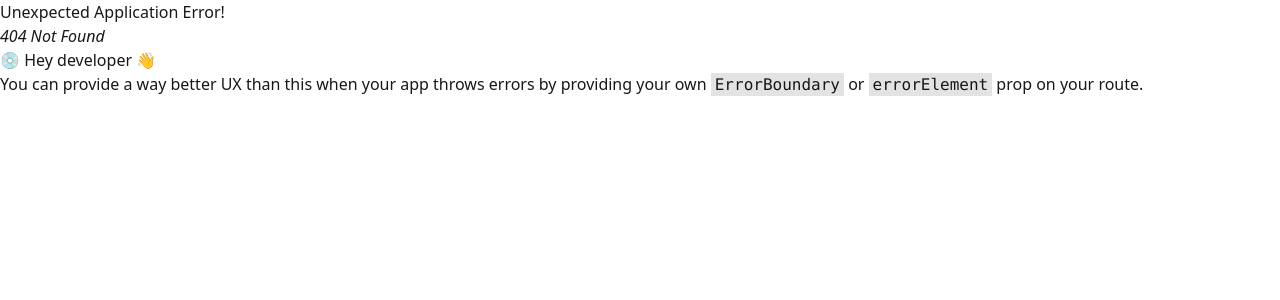
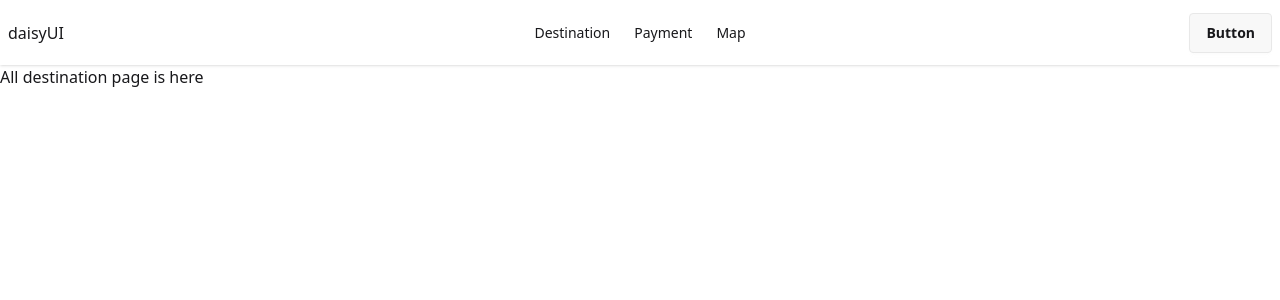
Before and after one commit to kousar-21/demo-redux-project, a React (Vite) app: page /destination in a window 1280 px wide. Before the commit this address had no page. Shown: the top 300 px of the page. Built offline with nearby package versions, Linux system fonts and the light colour scheme.

Commit message:
modified in route

```diff
--- a/src/Component/Navbar/Navbar.jsx
+++ b/src/Component/Navbar/Navbar.jsx
@@ -2,11 +2,13 @@ import React from 'react';
 import { Link } from 'react-router';
 
 const Navbar = () => {
-    const links = <>
-    <li><Link to="">Destination2</Link></li>
-    <li><Link to="">Destination3</Link></li>
-    <li><Link to="">Destination4</Link></li>
-    </>
+    const links = (
+        <>
+            <li><Link to="/destination">Destination</Link></li>
+            <li><Link to="/payment">Payment</Link></li>
+            <li><Link to="/map">Map</Link></li>
+        </>
+    )
     return (
         <div>
             <div className="navbar bg-base-100 shadow-sm">
--- a/src/Component/NewDestination/NewDestination.jsx
+++ b/src/Component/NewDestination/NewDestination.jsx
@@ -28,7 +28,7 @@ const NewDestination = () => {
         },
         onSuccess: () => {
             toast.success("Destination created successfully!");
-            // reset();
+            reset();
             setLoading(false);
         },
         onError: () => {
--- a/src/Layout/Layout.jsx
+++ b/src/Layout/Layout.jsx
@@ -1,10 +1,13 @@
 import React from 'react';
 import Home from '../Pages/Home/Home';
+import Navbar from '../Component/Navbar/Navbar';
+import { Outlet } from 'react-router';
 
 const Layout = () => {
     return (
         <div>
-            <Home></Home>
+            <Navbar></Navbar>
+            <Outlet></Outlet>
         </div>
     );
 };
--- /dev/null
+++ b/src/Pages/AllDestination/AllDestination.jsx
@@ -0,0 +1,11 @@
+import React from 'react';
+
+const AllDestination = () => {
+    return (
+        <div>
+            All destination page is here
+        </div>
+    );
+};
+
+export default AllDestination;
--- a/src/Pages/Home/Home.jsx
+++ b/src/Pages/Home/Home.jsx
@@ -6,7 +6,6 @@ import NewDestination from '../../Component/NewDestination/NewDestination';
 const Home = () => {
     return (
         <div>
-            <Navbar></Navbar>
             {/* <CreateDestination></CreateDestination> */}
             <NewDestination></NewDestination>
         </div>
--- a/src/routes/routes.jsx
+++ b/src/routes/routes.jsx
@@ -1,6 +1,7 @@
 import { createBrowserRouter } from "react-router";
 import Layout from "../Layout/Layout";
 import Home from "../Pages/Home/Home";
+import AllDestination from "../Pages/AllDestination/AllDestination";
 
 export const router = createBrowserRouter([
   {
@@ -11,6 +12,10 @@ export const router = createBrowserRouter([
         path: "/",
         element: <Home></Home>
       },
+      {
+        path: "/destination",
+        element: <AllDestination></AllDestination>
+      }
     ]
   },
 ]);
```
